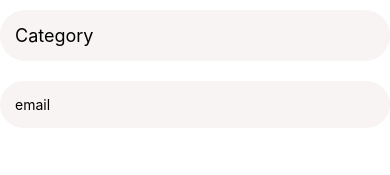
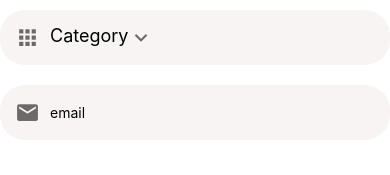
Before and after one commit to kavaa95/React-native-project, a React Native app: screen / in a window 390 px wide. Shown: the top 175 px of the page. Built offline with nearby package versions, Linux system fonts and the light colour scheme.

Commit message:
we creeated a picker component

```diff
--- a/App.js
+++ b/App.js
@@ -23,12 +23,19 @@ import ListingsScreen from "./app/Screens/ListingsScreen";
 import React, { useState } from "react";
 import AppTextInput from "./app/components/AppTextInput";
 import AppPicker from "./app/components/AppPicker";
+
 export default function App() {
   const [isNew, setIsNew] = useState(false);
+  const [category, setCategory] = useState();
   return (
     <Screen>
-      <AppPicker placeholder="Category" />
-      <AppTextInput placeholder="email" />
+      <AppPicker
+        selectedItem={category}
+        onSelectedItem={(item) => setCategory(item)}
+        icon="apps"
+        placeholder="Category"
+      />
+      <AppTextInput icon="email" placeholder="email" />
     </Screen>
   );
 }
--- a/app/components/AppPicker.js
+++ b/app/components/AppPicker.js
@@ -1,10 +1,34 @@
 import { MaterialCommunityIcons } from "@expo/vector-icons";
-import { View, StyleSheet, Platform, TextInput } from "react-native";
+import React, { Component, useState } from "react";
+
+import {
+  View,
+  StyleSheet,
+  Platform,
+  TextInput,
+  TouchableWithoutFeedback,
+  Modal,
+  Fragment,
+  Button,
+  FlatList,
+} from "react-native";
+
 import colors from "../config/colors";
 import Reusablestyles from "../config/styles";
 import AppText from "./AppText";
-function AppPicker({ icon, placeholder, ...otherProps }) {
+import PickerItem from "./PickerItem";
+import Screen from "./screen";
+
+function AppPicker({ icon, placeholder, items, selectedItem, onSelectedItem }) {
+  const [modalVisible, setModalVisible] = useState(false);
+  const categories = [
+    { label: "Furniture", value: 1 },
+    { label: "Clothing", value: 2 },
+    { label: "Cameras", value: 3 },
+  ];
   return (
+    <>
+      <TouchableWithoutFeedback onPress={() => setModalVisible(true)}>
         <View style={styles.container}>
           {icon && (
             <MaterialCommunityIcons
@@ -14,8 +38,35 @@ function AppPicker({ icon, placeholder, ...otherProps }) {
               style={styles.icon}
             />
           )}
-      <AppText>{placeholder}</AppText>
+          <AppText style={styles.text}>
+            {selectedItem ? selectedItem.label : placeholder}
+          </AppText>
+          <MaterialCommunityIcons
+            name="chevron-down"
+            size={25}
+            color={colors.medium}
+          />
         </View>
+      </TouchableWithoutFeedback>
+      <Modal visible={modalVisible} animationType="slide">
+        <Screen>
+          <Button title="close" onPress={() => setModalVisible(false)} />
+          <FlatList
+            data={categories}
+            keyExtractor={(item) => item.value.toString()}
+            renderItem={({ item }) => (
+              <PickerItem
+                label={item.label}
+                onPress={() => {
+                  setModalVisible(false);
+                  onSelectedItem(item);
+                }}
+              />
+            )}
+          />
+        </Screen>
+      </Modal>
+    </>
   );
 }
 const styles = StyleSheet.create({
@@ -27,7 +78,10 @@ const styles = StyleSheet.create({
     padding: 15,
     marginVertical: 10,
   },
-
+  text: {
+    flex: 1,
+    fontSize: 18,
+  },
   icon: {
     marginRight: 10,
   },
--- /dev/null
+++ b/app/components/PickerItem.js
@@ -0,0 +1,18 @@
+import React from "react";
+import { TouchableOpacity, StyleSheet } from "react-native";
+import AppText from "./AppText";
+
+function PickerItem({ label, onPress }) {
+  return (
+    <TouchableOpacity onPress={onPress}>
+      <AppText style={styles.text}>{label}</AppText>
+    </TouchableOpacity>
+  );
+}
+
+const styles = StyleSheet.create({
+  text: {
+    padding: 20,
+  },
+});
+export default PickerItem;
```
Lines whose indentation alone changed are shown as unchanged.
